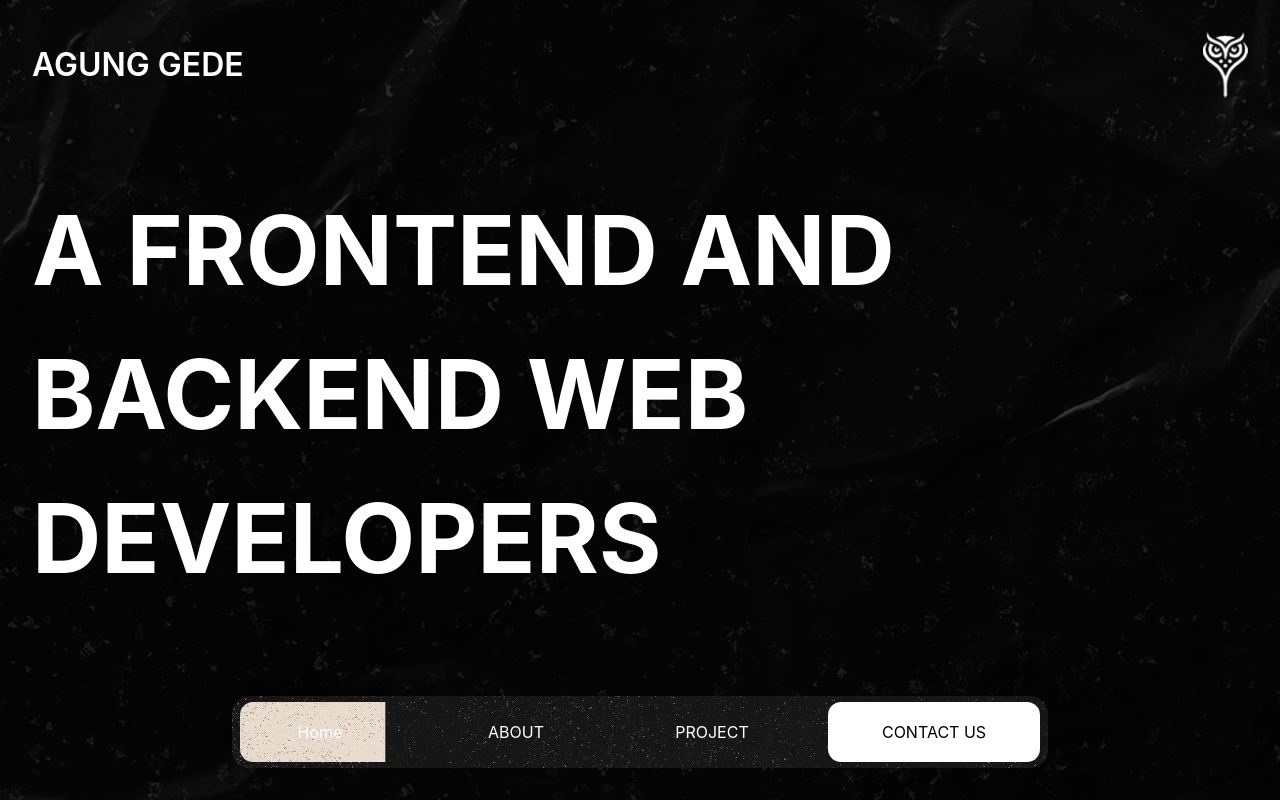
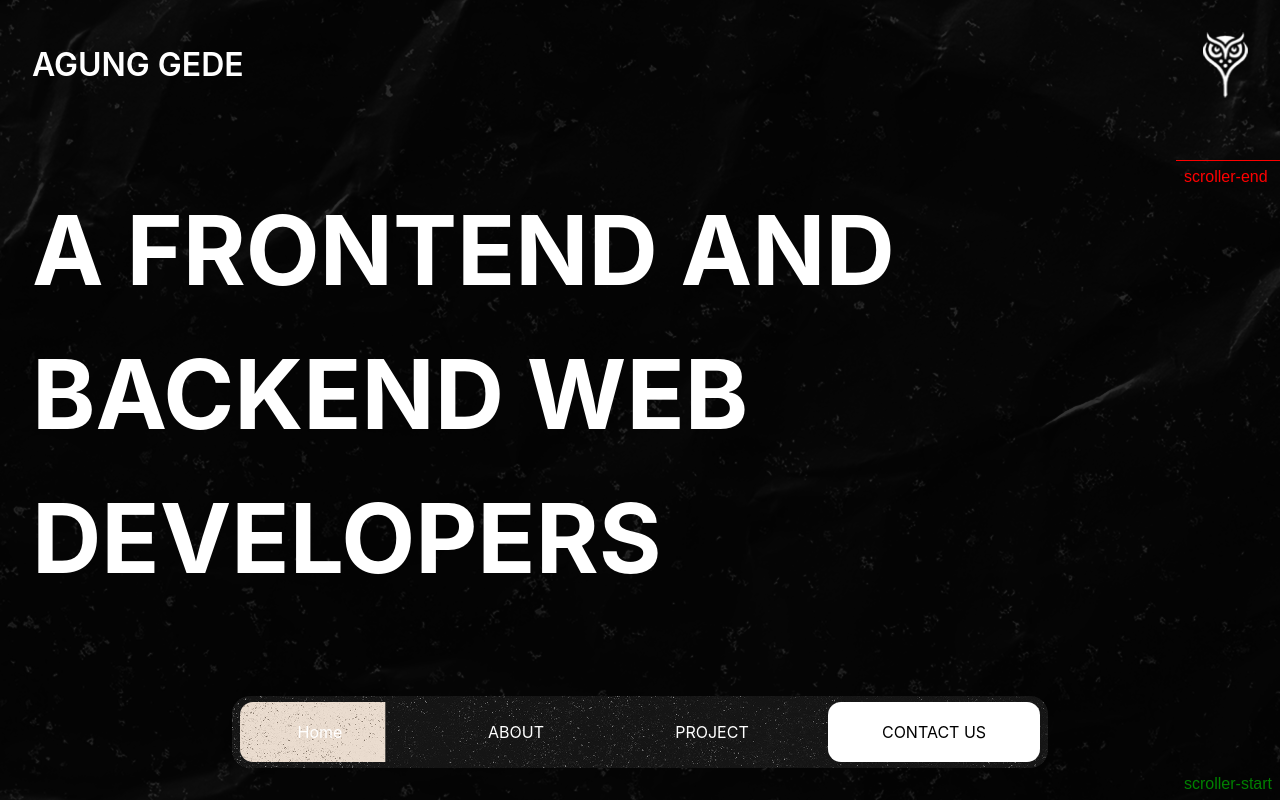
Before and after one commit to Lenzi1902/portfolio-2.0, a Next.js app: page / in a window 1280 px wide. Shown: the top 800 px of the page. Built offline with nearby package versions, Linux system fonts and the light colour scheme.

Commit message:
modified:adding_animation_project

```diff
--- a/src/app/components/projects/Projects.component.tsx
+++ b/src/app/components/projects/Projects.component.tsx
@@ -1,40 +1,15 @@
 "use client";
-import gsap from "gsap";
-import { ScrollTrigger } from "gsap/all";
-import Lenis from "lenis";
 import { useEffect } from "react";
-import SplitType from "split-type";
+import { initTextanimation } from "./animation/text.animation";
+import { initProjectAnimation } from "./animation/project.animation";
 
 const ProjectsComponent = () => {
   useEffect(() => {
-    gsap.registerPlugin(ScrollTrigger);
-
-    const splitTypes = document.querySelectorAll(".reveal-text-projects");
-    splitTypes.forEach((char) => {
-      const text = new SplitType(char as HTMLElement, { types: "chars,words" });
-
-      gsap.from(text.chars, {
-        scrollTrigger: {
-          trigger: char,
-          start: "top 80%",
-          end: "top 20%",
-          scrub: true,
-        },
-        scaleY: 0,
-        y: -20,
-        transformOrigin: "top",
-        stagger: 0.1,
-      });
-    });
-
-    const lenis = new Lenis();
-    function raf(time: number) {
-      lenis.raf(time);
-      requestAnimationFrame(raf);
-    }
-    requestAnimationFrame(raf);
+    initTextanimation();
+    initProjectAnimation();
   }, []);
   return (
+    <>
       <section className="min-h-screen max-w-screen section-projects" id="section-projects" wb-section="projects">
         <div className=" flex justify-center">
           <div className=" w-[83%] leading-tight title-projects">
@@ -43,6 +18,23 @@ const ProjectsComponent = () => {
           </div>
         </div>
       </section>
+      <div className="test gallery">
+        <section className="min-h-screen">
+          <div className="line"></div>
+          <div className="line"></div>
+          <div className="line"></div>
+        </section>
+
+        <section className="min-h-screen">
+          <div className="img" style={{ backgroundImage: `url(${"https://assets.codepen.io/2621168/img1.jpg"})` }}></div>
+          <div className="img" style={{ backgroundImage: `url(${"https://assets.codepen.io/2621168/img1.jpg"})` }}></div>
+          <div className="img" style={{ backgroundImage: `url(${"https://assets.codepen.io/2621168/img1.jpg"})` }}></div>
+          <div className="img" style={{ backgroundImage: `url(${"https://assets.codepen.io/2621168/img1.jpg"})` }}></div>
+        </section>
+
+        <section className="min-h-screen"></section>
+      </div>
+    </>
   );
 };
 
--- /dev/null
+++ b/src/app/components/projects/animation/project.animation.ts
@@ -0,0 +1,36 @@
+import gsap, { ScrollTrigger } from "gsap/all";
+import Lenis from "lenis";
+
+export const initProjectAnimation = () => {
+  gsap.registerPlugin(ScrollTrigger);
+
+  const lenis = new Lenis({
+    duration: 1.2,
+    easing: (t) => Math.min(1, 1.001 - Math.pow(2, -10 * t)),
+  });
+
+  function raf(time: number) {
+    lenis.raf(time);
+    requestAnimationFrame(raf);
+  }
+  requestAnimationFrame(raf);
+
+  const tl = gsap.timeline({
+    scrollTrigger: {
+      trigger: ".img",
+      start: "top bottom",
+      end: "top 20%",
+      scrub: 2,
+      markers: true,
+    },
+  });
+
+  tl.to(".img", {
+    stagger: 0.2,
+    y: -700,
+  });
+
+  return () => {
+    ScrollTrigger.getAll().forEach((trigger) => trigger.kill());
+  };
+};
--- /dev/null
+++ b/src/app/components/projects/animation/text.animation.ts
@@ -0,0 +1,33 @@
+import gsap from "gsap";
+import { ScrollTrigger } from "gsap/all";
+import Lenis from "lenis";
+import SplitType from "split-type";
+
+export const initTextanimation = () => {
+  gsap.registerPlugin(ScrollTrigger);
+
+  const splitTypes = document.querySelectorAll(".reveal-text-projects");
+  splitTypes.forEach((char) => {
+    const text = new SplitType(char as HTMLElement, { types: "chars,words" });
+
+    gsap.from(text.chars, {
+      scrollTrigger: {
+        trigger: char,
+        start: "top 80%",
+        end: "top 20%",
+        scrub: true,
+      },
+      scaleY: 0,
+      y: -20,
+      transformOrigin: "top",
+      stagger: 0.1,
+    });
+  });
+
+  const lenis = new Lenis();
+  function raf(time: number) {
+    lenis.raf(time);
+    requestAnimationFrame(raf);
+  }
+  requestAnimationFrame(raf);
+};
--- a/src/app/contact/page.tsx
+++ b/src/app/contact/page.tsx
@@ -1,8 +1,8 @@
 const page = () => {
   return (
-    <div>
+    <section className=" px-[2rem]">
       <div>test</div>
-    </div>
+    </section>
   );
 };
 
--- a/src/app/globals.css
+++ b/src/app/globals.css
@@ -5,3 +5,35 @@
   --color-contactme: oklch(24.78% 0 0);
   --color-avocado-600: oklch(0.53 0.12 118.34);
 }
+
+.gallery {
+  height: 200vh;
+}
+.test section {
+  display: grid;
+  grid-template-columns: repeat(3, 1fr);
+  height: 100vh;
+  margin: 0 auto;
+}
+.img {
+  width: 100%;
+  height: 700px;
+  position: relative;
+  background-size: cover;
+  z-index: 1;
+
+  &:before {
+    content: "";
+    position: absolute;
+    height: 100vh;
+    width: 100%;
+    z-index: 4;
+    top: 0;
+    left: 0;
+    border-right: 1px solid black;
+  }
+}
+
+.line {
+  border-right: 1px solid black;
+}
```
Lines whose indentation alone changed are shown as unchanged.
